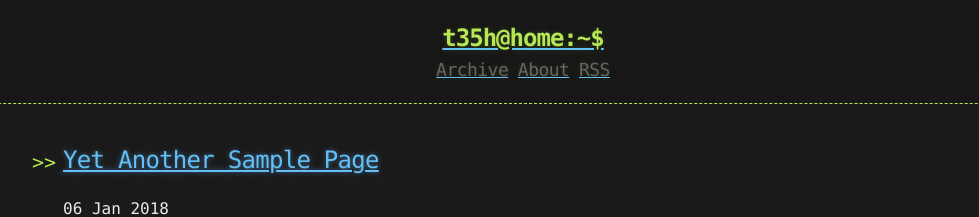
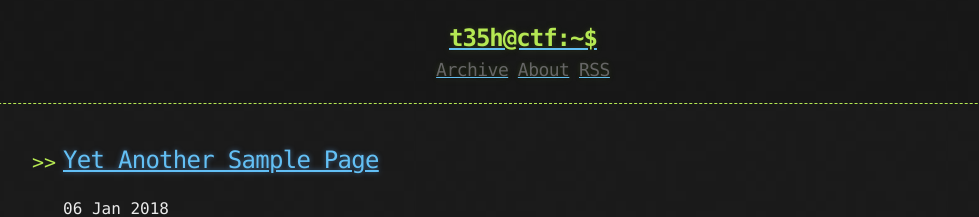
Before and after one commit to team-t35h/team-t35h.github.io, a Jekyll site: the page built from index.html, in a window 1280 px wide. Shown: the top 217 px of the page, without its empty margins (117-1096 px from the left). Built offline with Jekyll 4.4.1, drawn with Linux system fonts in a browser that asks for light colours; the list of posts is cut into pages by our own code.

Commit message:
Update banner title

```diff
--- a/_includes/header.html
+++ b/_includes/header.html
@@ -2,7 +2,7 @@
   <div>
     <a href="{{ "/" | prepend: site.baseurl | replace: '//', '/' }}">
     {% assign owner_first_name = site.owner | split: " " %}
-    <h1>{{ owner_first_name[0] | downcase }}@home:~$</h1>
+    <h1>{{ owner_first_name[0] | downcase }}@ctf:~$</h1>
     </a>
     <div class="header-links">
       {% include links.html %}
```
